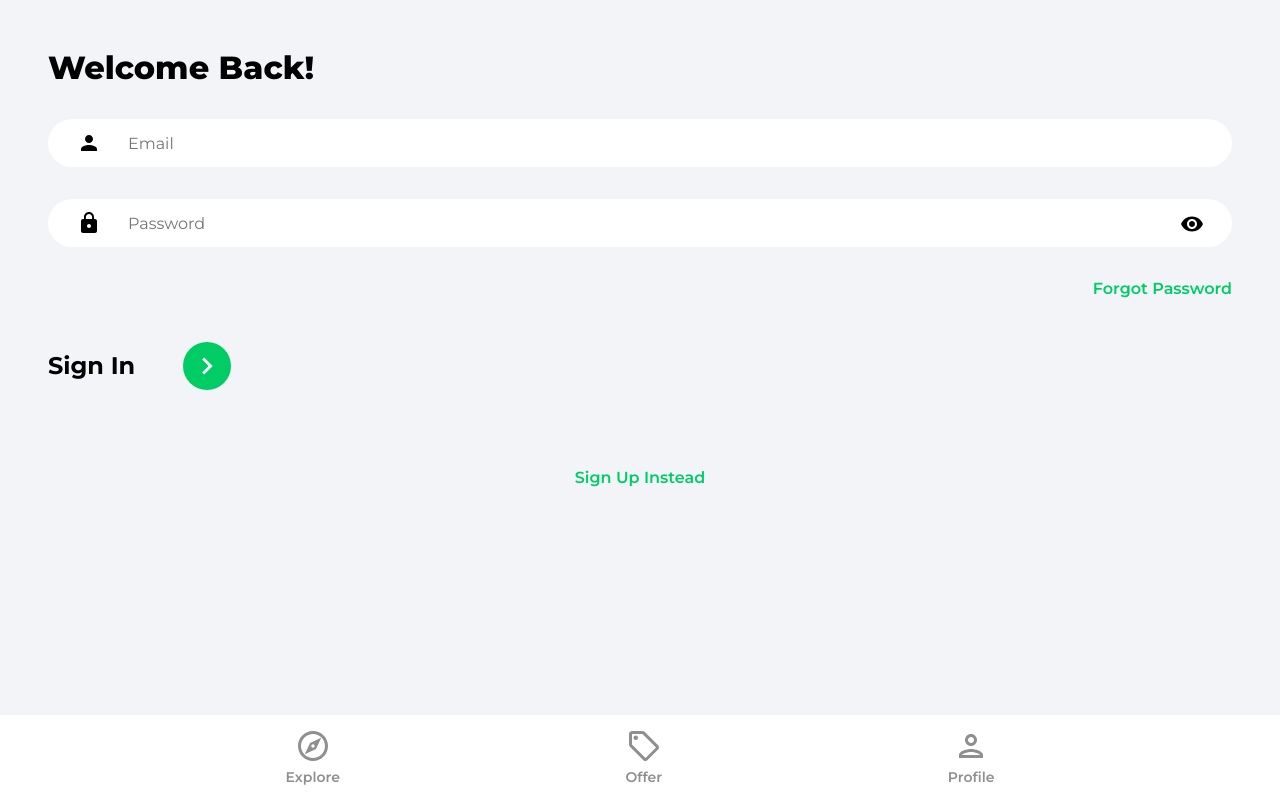
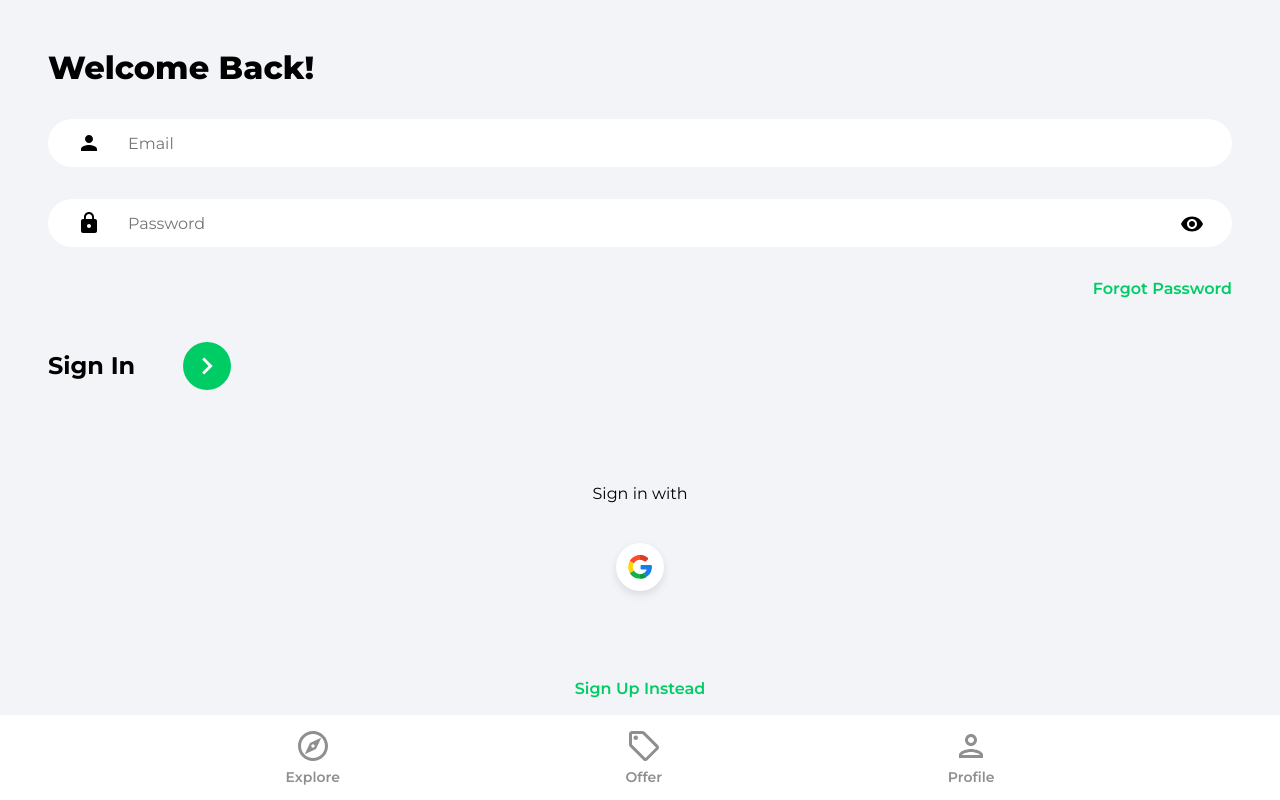
Before and after one commit to wilowdev/house-marketplace, a React (Create React App) app: page /sign-in in a window 1280 px wide. Built offline with nearby package versions, Linux system fonts and the light colour scheme.

Commit message:
adding OAuth

```diff
--- /dev/null
+++ b/src/components/OAuth.jsx
@@ -0,0 +1,47 @@
+import { useLocation, useNavigate } from 'react-router-dom';
+import { db } from '../firebase.config';
+import { doc, setDoc, getDoc, serverTimestamp } from 'firebase/firestore';
+import { getAuth, signInWithPopup, GoogleAuthProvider } from 'firebase/auth';
+import { toast } from 'react-toastify';
+import googleIcon from '../assets/svg/googleIcon.svg';
+
+function OAuth() {
+  const navigate = useNavigate();
+  const location = useLocation();
+
+  const googleOnClick = async () => {
+    try {
+      const auth = getAuth();
+      const provider = new GoogleAuthProvider();
+
+      const result = await signInWithPopup(auth, provider);
+      const user = result.user;
+
+      const userRef = doc(db, 'users', user.uid);
+      const docSnap = await getDoc(userRef);
+
+      //check if user exists and if not create
+      if (!docSnap.exists()) {
+        await setDoc(doc(db, 'users', user.uid), {
+          name: user.displayName,
+          email: user.email,
+          timestamp: serverTimestamp(),
+        });
+      }
+      navigate('/');
+    } catch (error) {
+      toast.error('Could not login with Google');
+    }
+  };
+
+  return (
+    <div className='socialLogin'>
+      <p>Sign {location.pathname === '/sign-in' ? 'in' : 'up'} with</p>
+      <button className='socialIconDiv' onClick={googleOnClick}>
+        <img src={googleIcon} alt='Google' className='socialIconImg' />
+      </button>
+    </div>
+  );
+}
+
+export default OAuth;
--- a/src/pages/SignIn.jsx
+++ b/src/pages/SignIn.jsx
@@ -4,6 +4,7 @@
 import { getAuth, signInWithEmailAndPassword } from 'firebase/auth';
 import { ReactComponent as ArrowRightIcon } from '../assets/svg/keyboardArrowRightIcon.svg';
 import visibilityIcon from '../assets/svg/visibilityIcon.svg';
+import OAuth from '../components/OAuth';
 
 function SignIn() {
   const [showPassword, setShowPassword] = useState(false);
@@ -85,7 +86,7 @@
               </button>
             </div>
           </form>
-          {/* OAuth here */}
+          <OAuth />
 
           <Link to='/sign-up' className='registerLink'>
             Sign Up Instead
--- a/src/pages/SignUp.jsx
+++ b/src/pages/SignUp.jsx
@@ -12,6 +12,7 @@
 
 import { ReactComponent as ArrowRightIcon } from '../assets/svg/keyboardArrowRightIcon.svg';
 import visibilityIcon from '../assets/svg/visibilityIcon.svg';
+import OAuth from '../components/OAuth';
 
 function SignUp() {
   const [showPassword, setShowPassword] = useState(false);
@@ -115,7 +116,7 @@
             </button>
           </div>
         </form>
-
+        <OAuth />
         <Link to='/sign-in' className='registerLink'>
           Sign In Instead
         </Link>
```
